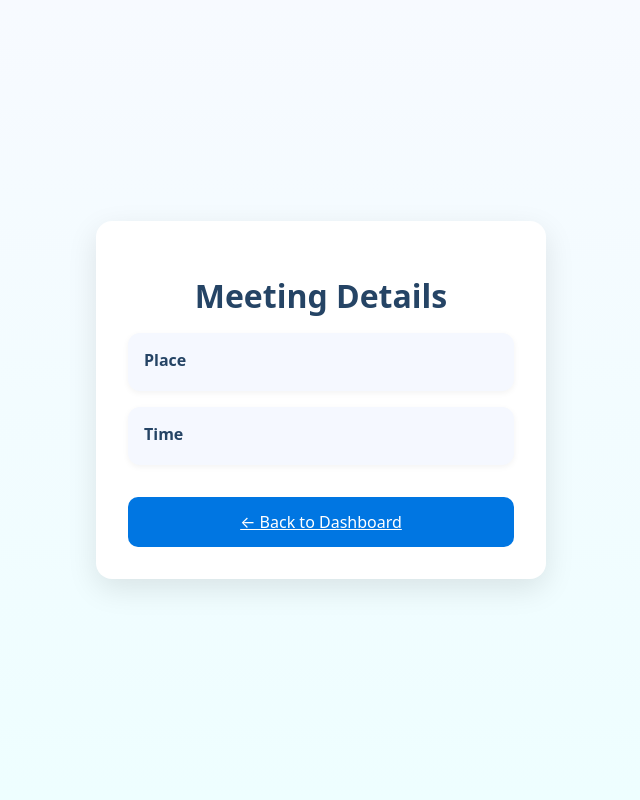
After one commit to ElianaLara/Quartet, a Flask app: template app/templates/meeting.html in a window 1280 px wide. The commit adds this page. Shown: the whole page, without its empty margins (319-959 px from the left). Run offline with Flask 2, Linux system fonts and the light colour scheme; the template is opened without the code that fills it, so the values that code supplies are empty.

Commit message:
Fix random place

```diff
--- /dev/null
+++ b/app/templates/meeting.html
@@ -0,0 +1,84 @@
+<!DOCTYPE html>
+<html lang="en">
+<head>
+  <meta charset="UTF-8">
+  <title>Meeting</title>
+  <style>
+    * { box-sizing: border-box; font-family: system-ui, -apple-system, BlinkMacSystemFont, sans-serif; }
+    body {
+      margin: 0;
+      min-height: 100vh;
+      background: linear-gradient(#f7faff, #eefeff);
+      display: flex;
+      justify-content: center;
+      align-items: center;
+    }
+    .container {
+      display: flex;
+      flex-direction: column;
+      align-items: center;
+      width: 450px;
+      background: white;
+      border-radius: 16px;
+      padding: 2rem;
+      box-shadow: 0 10px 30px rgba(0,0,0,0.1);
+      text-align: center;
+    }
+    h1 {
+      margin-bottom: 1rem;
+      color: #254465;
+    }
+    .info-card {
+      background: #f5f8ff;
+      padding: 16px;
+      border-radius: 12px;
+      width: 100%;
+      margin-bottom: 16px;
+      box-shadow: 0 2px 6px rgba(0,0,0,0.05);
+      text-align: left;
+    }
+    .label {
+      font-weight: 600;
+      color: #254465;
+      margin-bottom: 4px;
+    }
+    .value {
+      font-size: 1rem;
+      color: #000;
+    }
+    .button {
+      width: 100%;
+      padding: 14px;
+      background-color: #0076e2;
+      color: white;
+      border: none;
+      border-radius: 10px;
+      font-size: 1rem;
+      cursor: pointer;
+      margin-top: 1rem;
+    }
+    .button:hover {
+      background-color: #005bb5;
+    }
+  </style>
+</head>
+<body>
+
+<div class="container">
+  <h1>Meeting Details</h1>
+
+  <div class="info-card">
+    <div class="label">Place</div>
+    <div class="value">{{ meeting.place }}</div>
+  </div>
+
+  <div class="info-card">
+    <div class="label">Time</div>
+    <div class="value">{{ meeting.time }}</div>
+  </div>
+
+  <a href="{{ url_for('main.dashboard') }}" class="button">← Back to Dashboard</a>
+</div>
+
+</body>
+</html>
```
Also changed, not shown: app/routes.py (+34 -1 lines), app/templates/group.html (+5 -16 lines).
